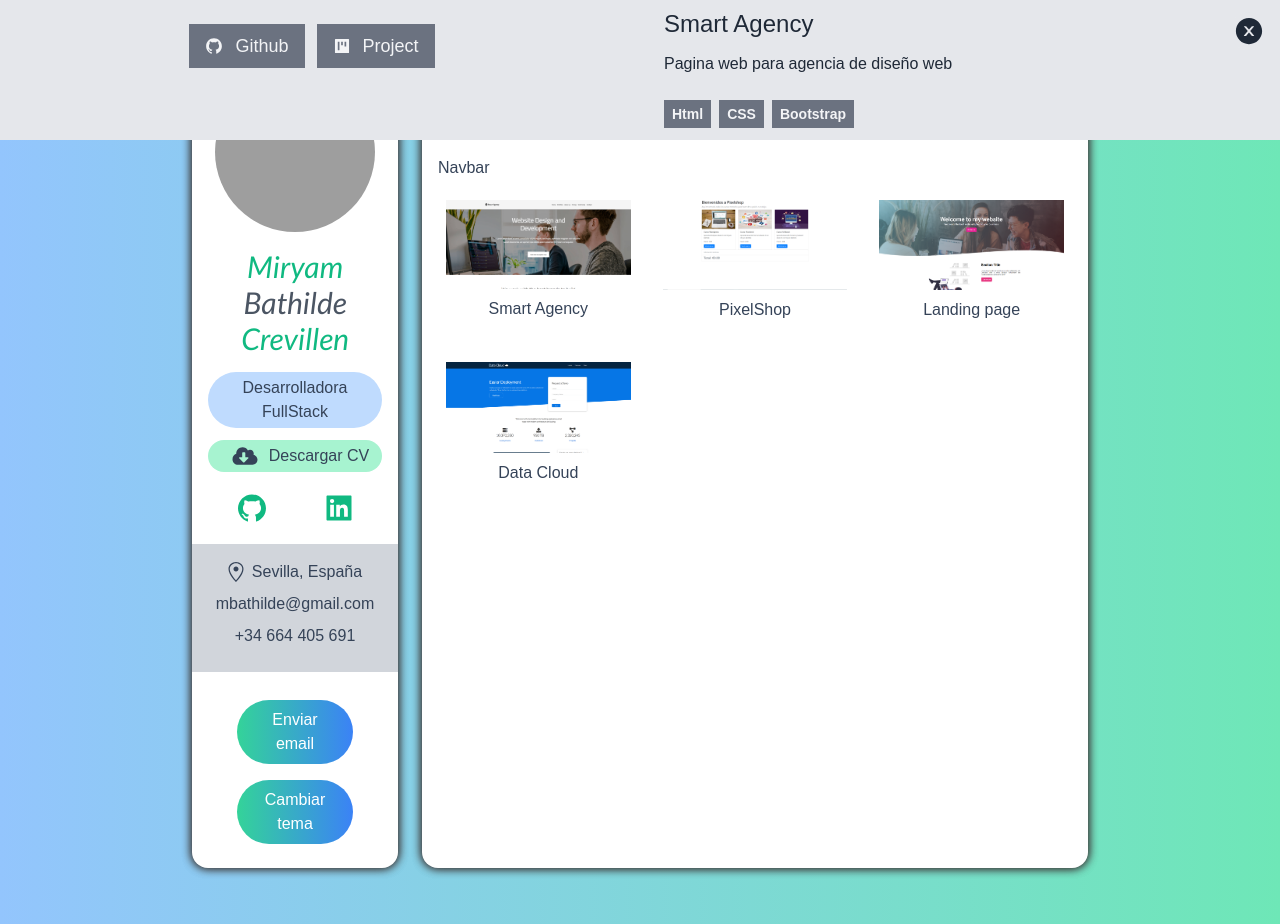
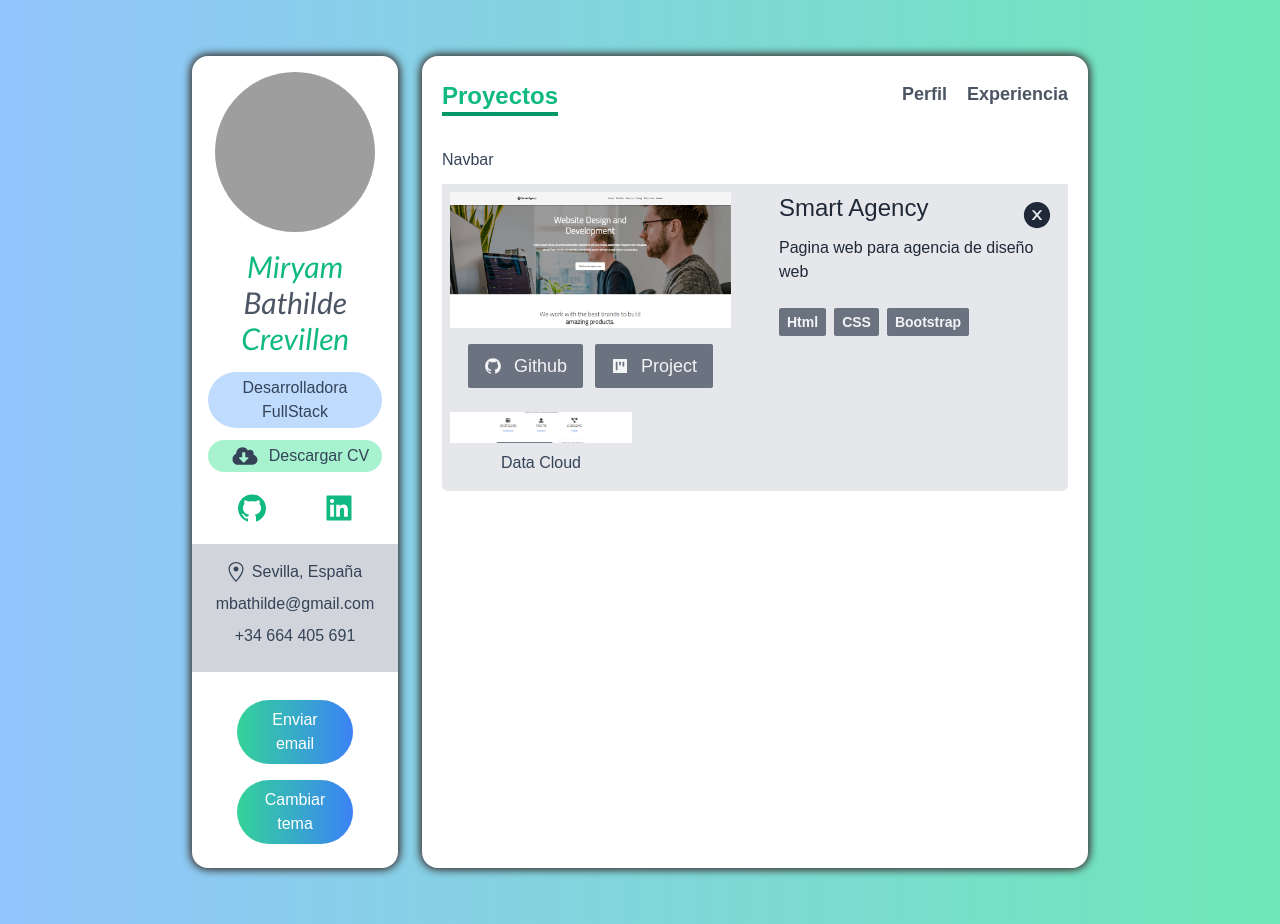
Before and after one commit to miryambathilde/portfolio-miryam-nextjs-tailwind-typescript, a Next.js app: page /projects in a window 1280 px wide. Both pictures are taken after a click on the picture 538 px from the left and 244 px from the top of the page. Built offline with nearby package versions, Linux system fonts and the light colour scheme; grey boxes are pictures that could not be loaded.

Commit message:
project and project card images + layout

```diff
--- a/components/ProjectCard.tsx
+++ b/components/ProjectCard.tsx
@@ -25,25 +25,18 @@ const ProjectCard: FunctionComponent<{
 			{showDetail && (
         <div className="absolute top-0 left-0 z-10 grid w-full h-auto p-2 text-gray-800 bg-gray-200 md:grid-cols-2 gap-x-12 dark:text-white dark:bg-gray-500">
           <div>
-            {/* <img src={image_path} alt={name} /> */}
+            <img src={image_path} alt={name} />
 
-            {/* <Image
-              src={image_path}
-              alt={name}
-              layout="responsive"
-              height="150"
-              width="300"
-            /> */}
             <div className="flex justify-center my-4 space-x-3">
               <a
-                href={github_url}
-                className="flex items-center px-4 py-2 space-x-3 text-lg text-gray-100 bg-gray-500 dark:bg-gray-300 dark:text-gray-700"
+                target="_blank" href={github_url}
+                className="flex items-center px-4 py-2 space-x-3 text-lg text-gray-100 bg-gray-500 rounded-sm dark:bg-gray-300 dark:text-gray-700"
               >
                 <AiFillGithub /> <span>Github</span>
               </a>
               <a
-                href={deployed_url}
-                className="flex items-center px-4 py-2 space-x-3 text-lg text-gray-100 bg-gray-500 dark:bg-gray-300 dark:text-gray-700"
+                target="_blank" href={deployed_url}
+                className="flex items-center px-4 py-2 space-x-3 text-lg text-gray-100 bg-gray-500 rounded-sm dark:bg-gray-300 dark:text-gray-700"
               >
                 <AiFillProject /> <span>Project</span>
               </a>
@@ -58,7 +51,7 @@ const ProjectCard: FunctionComponent<{
               {key_techs.map((tech) => (
                 <span
                   key={tech}
-                  className="px-2 py-1 my-1 text-gray-100 bg-gray-500 dark:bg-gray-200 dark:text-gray-700 rounde-sm"
+                  className="px-2 py-1 my-1 text-gray-100 bg-gray-500 rounded-sm dark:bg-gray-200 dark:text-gray-700"
                 >
                   {tech}
                 </span>
--- a/pages/projects.tsx
+++ b/pages/projects.tsx
@@ -3,14 +3,14 @@ import ProjectCard from "../components/ProjectCard";
 import { projects } from "../data";
 
 const Projects = () => {
-	return <div className='p-4'>
+	return <div className='px-5 py-2 overflow-y-scroll' style={{height: '65vh' }} >
 
 		<nav className="dark:text-white">Navbar</nav>
 
-		<div className="grid grid-cols-12 gap-4 my-3 dark:text-gray-100">
+		<div className="relative grid grid-cols-12 gap-4 my-3 bg-gray-200 rounded-md dark:bg-gray-500 dark:text-gray-100">
 			{
 				projects.map(project=> (
-					<div className="col-span-12 p-2 sm:col-span-6 lg:col-span-4 dark:text-gray-100">
+					<div className="col-span-12 p-2 bg-gray-200 rounded-lg sm:col-span-6 lg:col-span-4 dark:bg-gray-500 dark:text-gray-200 ">
 						<ProjectCard project={project} key={project.name}/>
 					</div>
 				))
```
Also changed, not shown: public/images/landing-page-html-css.png, public/images/smart-agency.png.
